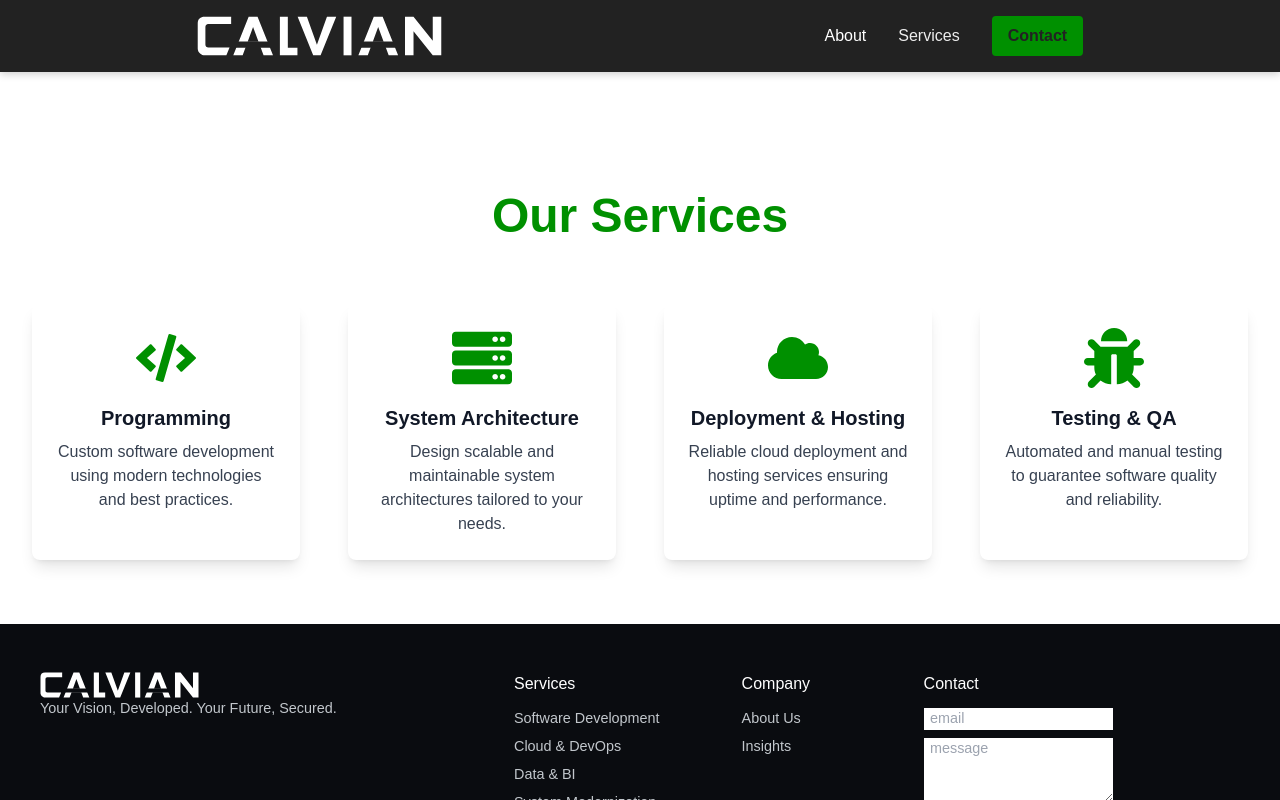
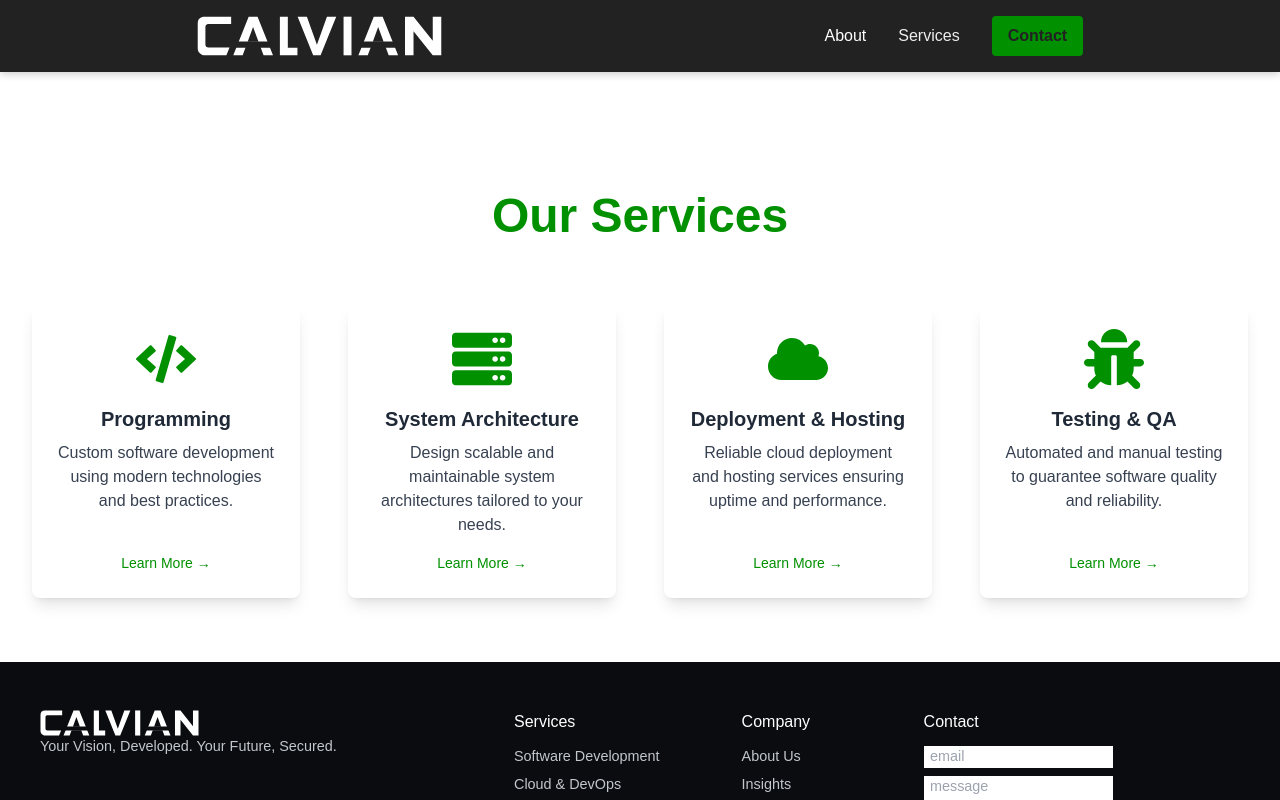
Before and after one commit to calvian-corp/calvian-website, a React (Vite) app: page /services in a window 1280 px wide. Shown: the top 800 px of the page. Built offline with nearby package versions, Linux system fonts and the light colour scheme.

Commit message:
Display modal upon services section click

```diff
--- a/config/colors.js
+++ b/config/colors.js
@@ -6,4 +6,5 @@ export default {
 	'gray-base': '#6F787D', // Slate Gray
 	'hover-accent': '#9d0707ff', // Darker shade for consistency
 	'primary-hover': '#009f00ff',
+	'dark-grey': '#222',
 };
--- a/src/components/layout/Navbar.tsx
+++ b/src/components/layout/Navbar.tsx
@@ -142,7 +142,7 @@ const Navbar: React.FC<NavbarProps> = ({ id, className }) => {
 
         .contact-btn {
           background-color: ${colors.primary};
-          color: #222;
+          color: ${colors['dark-grey']};
           border: none;
           border-radius: 4px;
           padding: 0.5rem 1rem;
--- a/src/components/layout/ServicesSection.tsx
+++ b/src/components/layout/ServicesSection.tsx
@@ -1,30 +1,118 @@
-import React from 'react';
-import { FaCode, FaServer, FaCloud, FaBug } from 'react-icons/fa';
+// components/layout/ServicesSection.tsx
+import React, { useState } from 'react';
+import { Link } from 'react-router-dom';
+import { FaCode, FaServer, FaCloud, FaBug, FaCheckCircle } from 'react-icons/fa';
 import ServiceCard from '../../components/services/ServiceCard';
+import ServiceModal from '../../components/services/ServiceModal'; // Import the new modal
 
-const ServicesSection: React.FC = () => (
-  <section className="max-w-6xl mx-auto grid grid-cols-1 md:grid-cols-2 lg:grid-cols-4 gap-8">
-    <ServiceCard
-      icon={<FaCode />}
-      title="Programming"
-      description="Custom software development using modern technologies and best practices."
-    />
-    <ServiceCard
-      icon={<FaServer />}
-      title="System Architecture"
-      description="Design scalable and maintainable system architectures tailored to your needs."
-    />
-    <ServiceCard
-      icon={<FaCloud />}
-      title="Deployment & Hosting"
-      description="Reliable cloud deployment and hosting services ensuring uptime and performance."
-    />
-    <ServiceCard
-      icon={<FaBug />}
-      title="Testing & QA"
-      description="Automated and manual testing to guarantee software quality and reliability."
-    />
-  </section>
-);
+// Define a type for service data
+interface Service {
+    id: number;
+    title: string;
+    description: string;
+    icon: React.ReactNode;
+    longDescription: string;
+    keyFeatures: string[];
+}
+
+const servicesData: Service[] = [
+    {
+        id: 1,
+        title: "Programming",
+        description: "Custom software development using modern technologies and best practices.",
+        icon: <FaCode />,
+        longDescription: "We craft robust, high-performance, and maintainable applications from the ground up. Our expertise spans full-stack development, mobile apps, and legacy system modernization. We focus on delivering clean, well-tested code that adheres to industry standards.",
+        keyFeatures: ["Full-Stack JavaScript (React/Node)", "Python/Django Development", "RESTful API Design", "Code Reviews & Refactoring"]
+    },
+    {
+        id: 2,
+        title: "System Architecture",
+        description: "Design scalable and maintainable system architectures tailored to your needs.",
+        icon: <FaServer />,
+        longDescription: "Our architects design future-proof systems, ensuring they can handle millions of users and high traffic loads. We specialize in microservices, serverless, and event-driven patterns to provide maximum resilience and cost efficiency.",
+        keyFeatures: ["Microservices Design", "Cloud Native (AWS, Azure, GCP)", "Data Modeling & Database Selection", "Performance Optimization"]
+    },
+    {
+        id: 3,
+        title: "Deployment & Hosting",
+        description: "Reliable cloud deployment and hosting services ensuring uptime and performance.",
+        icon: <FaCloud />,
+        longDescription: "We automate the entire deployment lifecycle using CI/CD pipelines. Leveraging leading cloud providers, we ensure your application is always available, secure, and running at peak performance. Our services include infrastructure-as-code (Terraform/CloudFormation).",
+        keyFeatures: ["CI/CD Pipeline Setup (GitHub Actions, Jenkins)", "Docker & Kubernetes Management", "Serverless Functions (Lambda)", "Infrastructure as Code (IaC)"]
+    },
+    {
+        id: 4,
+        title: "Testing & QA",
+        description: "Automated and manual testing to guarantee software quality and reliability.",
+        icon: <FaBug />,
+        longDescription: "Quality is embedded in our development process. We implement comprehensive testing strategies including unit, integration, and end-to-end tests to catch bugs early. This minimizes risk and ensures a stable, reliable user experience for your customers.",
+        keyFeatures: ["Unit & Integration Testing (Jest, Mocha)", "End-to-End Testing (Cypress, Playwright)", "User Acceptance Testing (UAT)", "Performance & Load Testing"]
+    },
+];
+
+const ServicesSection: React.FC = () => {
+    // State to manage the currently open modal service
+    const [selectedService, setSelectedService] = useState<Service | null>(null);
+
+    const openModal = (service: Service) => {
+        setSelectedService(service);
+    };
+
+    const closeModal = () => {
+        setSelectedService(null);
+    };
+
+    return (
+        <>
+            <section className="max-w-6xl mx-auto grid grid-cols-1 md:grid-cols-2 lg:grid-cols-4 gap-8">
+                {servicesData.map((service) => (
+                    <ServiceCard
+                        key={service.id}
+                        icon={service.icon}
+                        title={service.title}
+                        description={service.description}
+                        onClick={() => openModal(service)} // Pass the openModal handler
+                    />
+                ))}
+            </section>
+
+            {/* Render the modal component, only visible when selectedService is not null */}
+            <ServiceModal
+                isOpen={!!selectedService}
+                onClose={closeModal}
+                title={selectedService?.title || "Service Details"}
+            >
+                {selectedService && (
+                    <div className="space-y-6">
+                        <p className="text-gray-700 text-lg leading-relaxed">
+                            {selectedService.longDescription}
+                        </p>
+
+                        <h3 className="text-xl font-semibold text-gray-800 border-b pb-2">Key Features</h3>
+                        <ul className="space-y-3">
+                            {selectedService.keyFeatures.map((feature, index) => (
+                                <li key={index} className="flex items-start text-gray-700">
+                                    <FaCheckCircle className="text-green-500 mt-1 mr-3 flex-shrink-0" />
+                                    <span>{feature}</span>
+                                </li>
+                            ))}
+                        </ul>
+
+                        <div className="pt-4 text-center">
+                            <Link
+                                to="/contact"
+                                onClick={closeModal}
+                                state={{contextMsg: selectedService.title}}
+                                className="px-6 py-2 bg-primary text-white font-semibold rounded-lg shadow-md hover:bg-primary-hover transition-colors"
+                            >
+                                Get Started with {selectedService.title}
+                            </Link>
+                        </div>
+                    </div>
+                )}
+            </ServiceModal>
+        </>
+    );
+};
 
 export default ServicesSection;
--- a/src/components/layout/TechStackSection.tsx
+++ b/src/components/layout/TechStackSection.tsx
@@ -17,7 +17,7 @@ const TechStackSection: React.FC = () => {
         {technologies.map((tech) => (
           <div
             key={tech.name}
-            className="flex flex-col items-center p-6 bg-white border border-gray-200 rounded-lg shadow-lg w-40 transition-all duration-300 hover:shadow-xl hover:border-accent"
+            className="flex flex-col items-center p-6 bg-white border border-gray-200 rounded-lg shadow-lg w-40 transition-all duration-300"
           >
             <span className="text-5xl mb-3">{tech.icon}</span>
             <h3 className="font-bold text-lg text-gray-800">{tech.name}</h3>
--- a/src/components/services/ServiceCard.tsx
+++ b/src/components/services/ServiceCard.tsx
@@ -1,17 +1,27 @@
+// components/services/ServiceCard.tsx
 import React from 'react';
+import { IconType } from 'react-icons'; // Assuming you pass an Icon component directly
 
 interface ServiceCardProps {
-  title: string;
-  description: string;
-  icon: React.ReactNode;
+    title: string;
+    description: string;
+    icon: React.ReactNode;
+    onClick: () => void; // New prop for click handler
 }
 
-const ServiceCard: React.FC<ServiceCardProps> = ({ title, description, icon }) => (
-  <div className="bg-white rounded-lg shadow-lg p-6 flex flex-col items-center text-center hover:shadow-2xl transition-shadow cursor-default">
-    <div className="text-primary mb-4 text-6xl">{icon}</div>
-    <h3 className="text-xl font-semibold mb-2">{title}</h3>
-    <p className="text-gray-700">{description}</p>
-  </div>
+const ServiceCard: React.FC<ServiceCardProps> = ({ title, description, icon, onClick }) => (
+    // Added onClick handler and a cursor-pointer class to indicate interactivity
+    <div
+        className="bg-white rounded-lg shadow-lg p-6 flex flex-col items-center text-center hover:shadow-2xl transition-shadow cursor-pointer border border-transparent hover:border-primary-400"
+        onClick={onClick}
+    >
+        <div className="text-primary mb-4 text-6xl">{icon}</div> {/* Changed color for consistency */}
+        <h3 className="text-xl font-semibold mb-2 text-gray-800">{title}</h3>
+        <p className="text-gray-700">{description}</p>
+        <div className="mt-auto pt-4 text-sm font-medium text-primary hover:text-primary-hover">
+            Learn More →
+        </div>
+    </div>
 );
 
 export default ServiceCard;
--- /dev/null
+++ b/src/components/services/ServiceModal.tsx
@@ -0,0 +1,75 @@
+// components/services/ServiceModal.tsx
+import React, { useEffect } from 'react';
+import { FaTimes } from 'react-icons/fa';
+
+interface ModalProps {
+    isOpen: boolean;
+    onClose: () => void;
+    title: string;
+    children: React.ReactNode;
+}
+
+const ServiceModal: React.FC<ModalProps> = ({ isOpen, onClose, title, children }) => {
+    // Effect to disable scrolling on the body when the modal is open
+    useEffect(() => {
+        if (isOpen) {
+            document.body.style.overflow = 'hidden';
+        } else {
+            document.body.style.overflow = 'unset';
+        }
+        return () => {
+            document.body.style.overflow = 'unset';
+        };
+    }, [isOpen]);
+
+    // Handle close on ESC key
+    useEffect(() => {
+        const handleEscape = (event: KeyboardEvent) => {
+            if (event.key === 'Escape') {
+                onClose();
+            }
+        };
+        if (isOpen) {
+            window.addEventListener('keydown', handleEscape);
+        }
+        return () => {
+            window.removeEventListener('keydown', handleEscape);
+        };
+    }, [isOpen, onClose]);
+
+    if (!isOpen) return null;
+
+    return (
+        // Modal Backdrop
+        <div
+            className="fixed inset-0 z-50 bg-black bg-opacity-75 flex justify-center items-start pt-12 md:items-center p-4 transition-opacity duration-300"
+            style={{marginTop: 0}}
+            onClick={onClose} // Close on backdrop click
+        >
+            {/* Modal Content */}
+            <div
+                className="bg-white rounded-xl shadow-2xl w-full max-w-2xl transform transition-all duration-300 scale-100 opacity-100"
+                onClick={e => e.stopPropagation()} // Prevent closing when clicking inside the content
+            >
+                {/* Modal Header */}
+                <div className="bg-gray-200 flex justify-between items-center p-6 border-b border-gray-200">
+                    <h2 className="text-3xl font-bold text-primary">{title}</h2>
+                    <button
+                        onClick={onClose}
+                        className="text-gray-400 hover:text-gray-600 transition-colors p-1"
+                        aria-label="Close modal"
+                    >
+                        <FaTimes className="text-2xl" />
+                    </button>
+                </div>
+
+                {/* Modal Body */}
+                <div className="p-6 max-h-[80vh] overflow-y-auto">
+                    {children}
+                </div>
+            </div>
+        </div>
+    );
+};
+
+export default ServiceModal;
```
Also changed, not shown: src/pages/Contact.tsx (+13 -2 lines).
